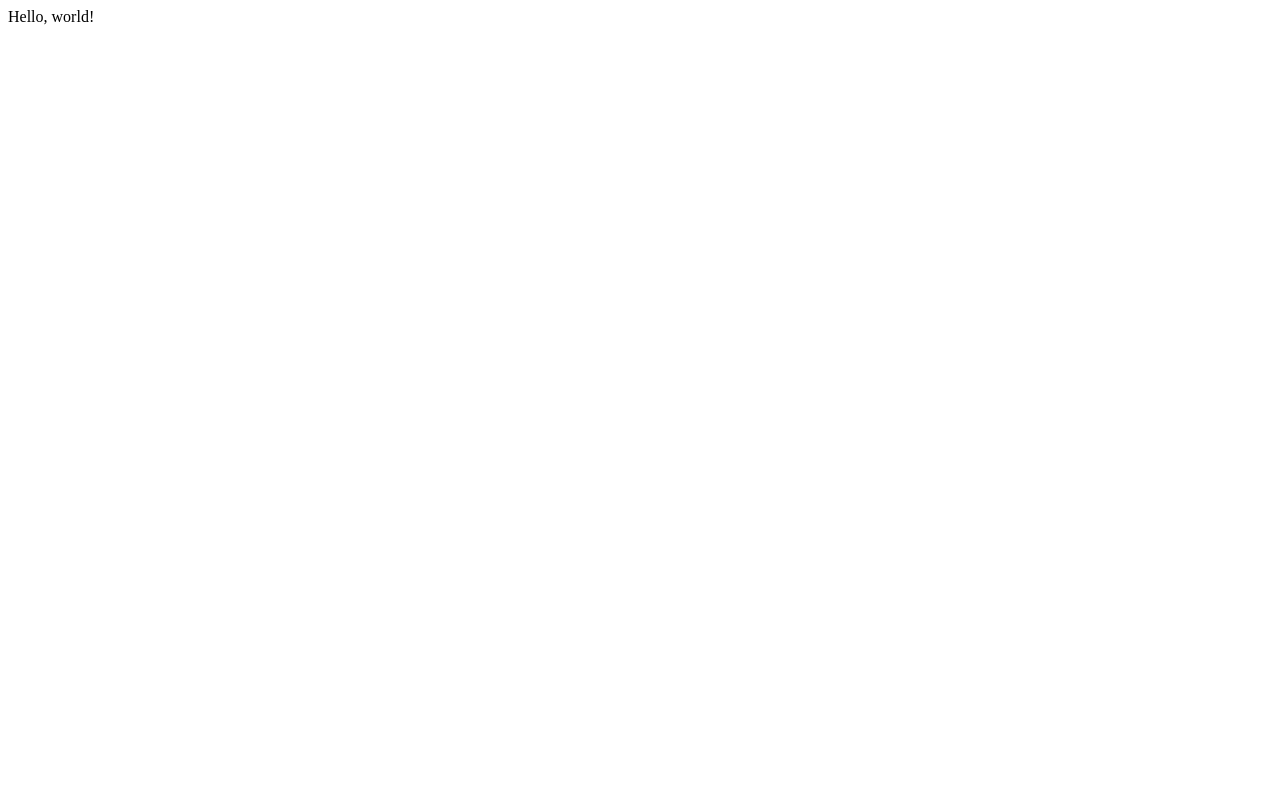
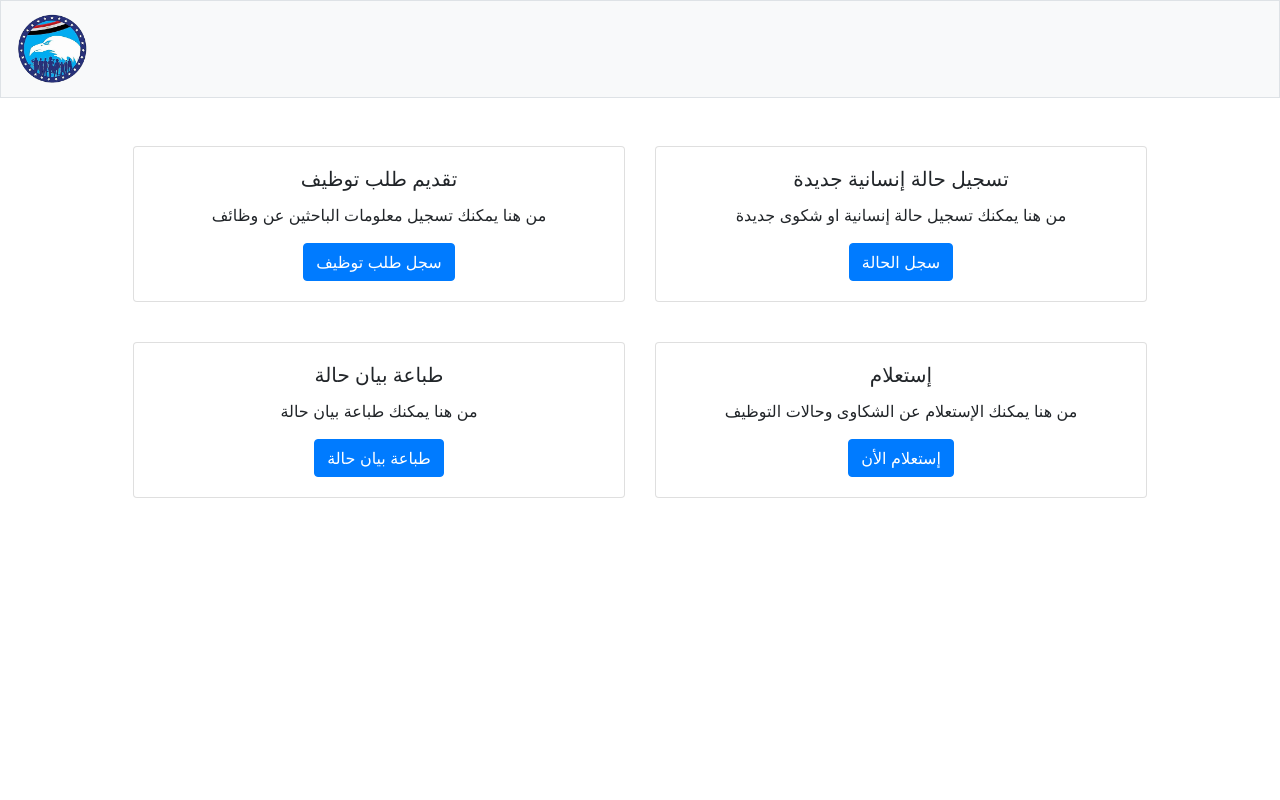
Before and after one commit to most2bl/systemonline, a Django app: page / in a window 1280 px wide. Before the commit the page is almost empty. Run offline with Django 3.2, Linux system fonts and the light colour scheme; some libraries are stand-ins or nearby versions.

Commit message:
the environment is ready

```diff
--- a/inhouse/templates/inhouse/index.html
+++ b/inhouse/templates/inhouse/index.html
@@ -1,4 +1,4 @@
-{% extends "system/layout.html" %}
+{% extends "inhouse/layout.html" %}
 
 {% block title %}
 الصفحة الرئيسية
--- a/inhouse/templates/inhouse/layout.html
+++ b/inhouse/templates/inhouse/layout.html
@@ -13,9 +13,9 @@
         <link href="https://maxcdn.bootstrapcdn.com/bootstrap/4.1.3/css/bootstrap.min.css" rel="stylesheet">
 
         <!-- https://favicon.io/emoji-favicons/money-mouth-face/ -->
-        <link href="{% static 'system/favicon.ico' %}" rel="icon" >
+        <link href="{% static 'inhouse/favicon.ico' %}" rel="icon" >
 
-        <link href="{% static 'system/styles.css' %}" rel="stylesheet">
+        <link href="{% static 'inhouse/styles.css' %}" rel="stylesheet">
 
         <script src="https://code.jquery.com/jquery-3.3.1.min.js"></script>
         <script src="https://cdnjs.cloudflare.com/ajax/libs/popper.js/1.14.3/umd/popper.min.js"></script>
@@ -30,7 +30,7 @@
 
 
         <nav class="navbar navbar-expand-md navbar-light bg-light border">
-                <a class="navbar-brand" href="/"> <img class="logo" src="{% static '/system/logo.png' %}" alt="شعار الحزب"/> </a>
+                <a class="navbar-brand" href="/"> <img class="logo" src="{% static '/inhouse/logo.png' %}" alt="شعار الحزب"/> </a>
                 <button aria-controls="navbar" aria-expanded="false" aria-label="Toggle navigation" class="navbar-toggler" data-target="#navbar" data-toggle="collapse" type="button">
                     <span class="navbar-toggler-icon"></span>
                 </button>
--- a/inhouse/views.py
+++ b/inhouse/views.py
@@ -4,4 +4,4 @@ from django.http import HttpResponse
 # Create your views here.
 
 def index(request):
-    return HttpResponse("Hello, world!")
+    return render(request, "inhouse/index.html")
```
